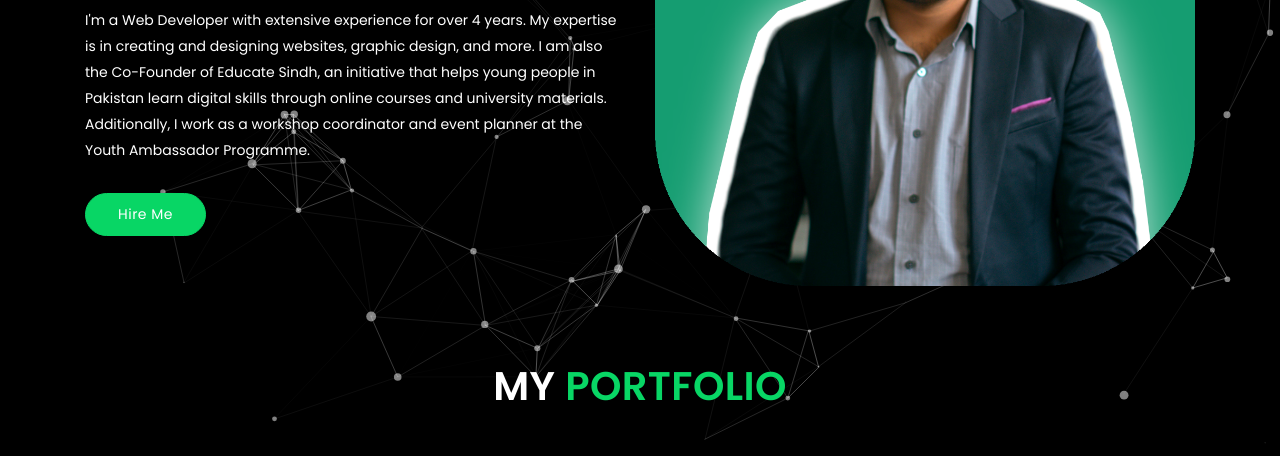
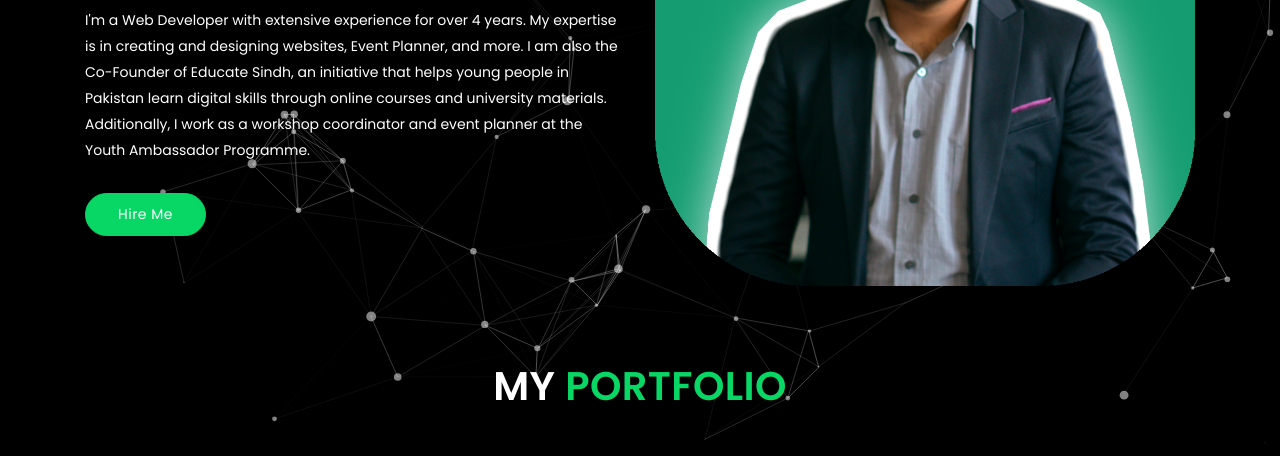
Before and after one commit to grsoomro09/My-Portfolio-website, a plain HTML site: page index.html in a window 1280 px wide. Shown: the part 344-800 px from the top of the page. Drawn offline with nearby package versions, Linux system fonts and the light colour scheme.

Commit message:
Update index.html

```diff
--- a/index.html
+++ b/index.html
@@ -102,7 +102,7 @@
 										<b class="fw_600">Event Planner</b>
 									</span>
 								</h1>
-								<p>I'm a Web Developer with extensive experience for over 4 years. My expertise is in creating and designing websites, graphic design, and more. I am also the Co-Founder of Educate Sindh, an initiative that helps young people in Pakistan learn digital skills through online courses and university materials. Additionally, I work as a workshop coordinator and event planner at the Youth Ambassador Programme.</p>
+								<p>I'm a Web Developer with extensive experience for over 4 years. My expertise is in creating and designing websites, Event Planner, and more. I am also the Co-Founder of Educate Sindh, an initiative that helps young people in Pakistan learn digital skills through online courses and university materials. Additionally, I work as a workshop coordinator and event planner at the Youth Ambassador Programme.</p>
 								<a href="https://linktr.ee/grsoomro" class="btn btn-secondary banner_btn">Hire Me</a>
 							</div>
 						</div>
```
